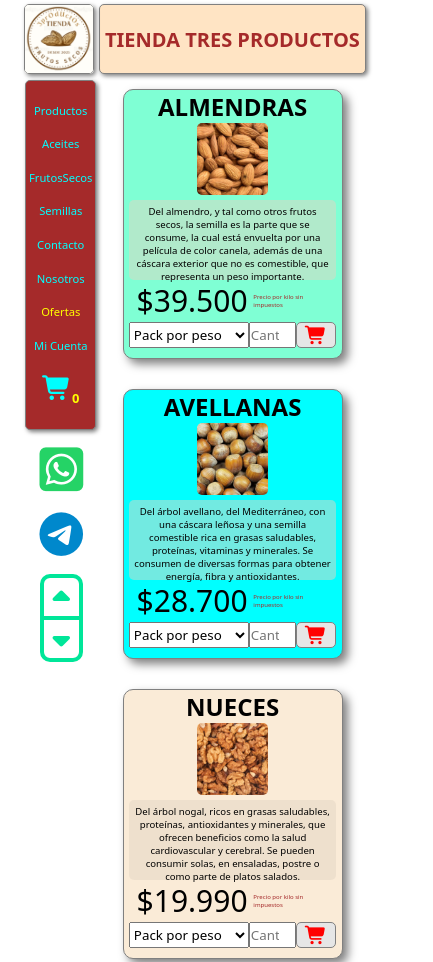
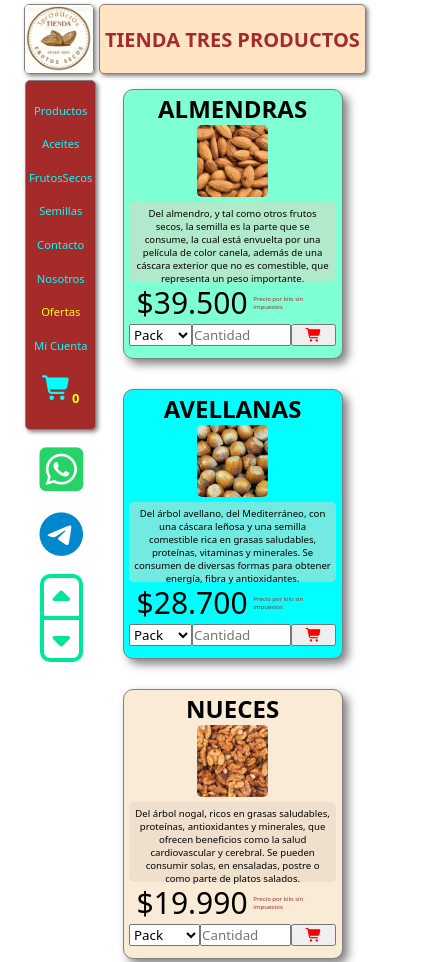
Before and after one commit to germanolives/FrontEndJs, a plain HTML site: page offers.html in a window 390 px wide. Shown: the top 962 px of the page, 433 px wide, since content can reach past the window. Drawn offline with Linux system fonts and the light colour scheme; a web font is replaced by a local one.

Commit message:
OfertasCorrecciones

```diff
--- a/css/styles.css
+++ b/css/styles.css
@@ -613,11 +613,6 @@ h2 a {
   resize: none;
 }
 
-button {
-  padding: 0.5em 1.5em;
-  font-size: large;
-}
-
 .ubic {
   display: flex;
   flex-direction: column;
@@ -705,7 +700,7 @@ button {
   font-size: large;
 }
 
-button {
+.login button, .contact button {
   padding: 0.5em 1.5em;
   font-size: large;
   background-color: hsl(0, 0%, 90%);
@@ -905,15 +900,16 @@ body {
 
 .compra {
   display: flex;
-  width: fit-content;
-  height: fit-content;
+  width: 95%;
   justify-content: center;
-  margin-top: 10px;
+  margin-top: 0.5rem;
+
+
 }
 
 .compra button {
-  padding: 0cqmin 8px;
   color: red;
+  padding: 0rem 0.75rem;
 }
 
 
@@ -922,7 +918,7 @@ body {
 
 
 
-@media (max-width: 1135px) {
+@media (max-width:1135px) {
 
 .cardCategoria {
   height: 200px;
@@ -1045,7 +1041,7 @@ header {
 
 
 .compra input {
-  width: 47px;
+  width: 100%;
 }
 .ofertas img {
   width: 5.6rem;
@@ -1132,10 +1128,11 @@ header {
   margin-top: 5px;
   border-radius: 5px;
   justify-content: center;
+  width: 95%;
 
 }
 
-#presentacionNuez {
+/* #presentacionNuez {
   width: 30%;
 }
 #cantidadNuez {
@@ -1154,7 +1151,7 @@ header {
 }
 #cantidadAlmendra {
   width: 30%;
-}
+} */
 
 }
 
@@ -1399,9 +1396,6 @@ nav {
   font-size: 0.6rem;
 }
 
-.compra {
-  width: 25em;
-}
 
 }
 
--- a/offers.html
+++ b/offers.html
@@ -99,7 +99,7 @@
                 <form action="#" class="compra">
                     <label for="presentacionAlmendra"></label>
                     <select name="presentacionAlmendra" id="presentacionAlmendra">
-                        <option value="" disabled selected>Pack por peso</option>
+                        <option value="" disabled selected>Pack</option>
                         <option value="1">1 Kilo</option>
                         <option value="4">4 Kilos</option>
                         <option value="8">8 Kilos</option>
@@ -122,7 +122,7 @@
                 <form action="#" class="compra">
                     <label for="presentacionAvellana"></label>
                     <select name="presentacionAvellana" id="presentacionAvellana">
-                        <option value="" disabled selected>Pack por peso</option>
+                        <option value="" disabled selected>Pack</option>
                         <option value="1">1 Kilo</option>
                         <option value="3">3 Kilos</option>
                         <option value="5">5 Kilos</option>
@@ -145,7 +145,7 @@
                 <form action="#" class="compra">
                     <label for="presentacionNuez"></label>
                     <select name="presentacionNuez" id="presentacionNuez">
-                        <option value="" disabled selected>Pack por peso</option>
+                        <option value="" disabled selected>Pack</option>
                         <option value="1">1 Kilo</option>
                         <option value="2">2 Kilos</option>
                         <option value="5">5 Kilos</option>
```
